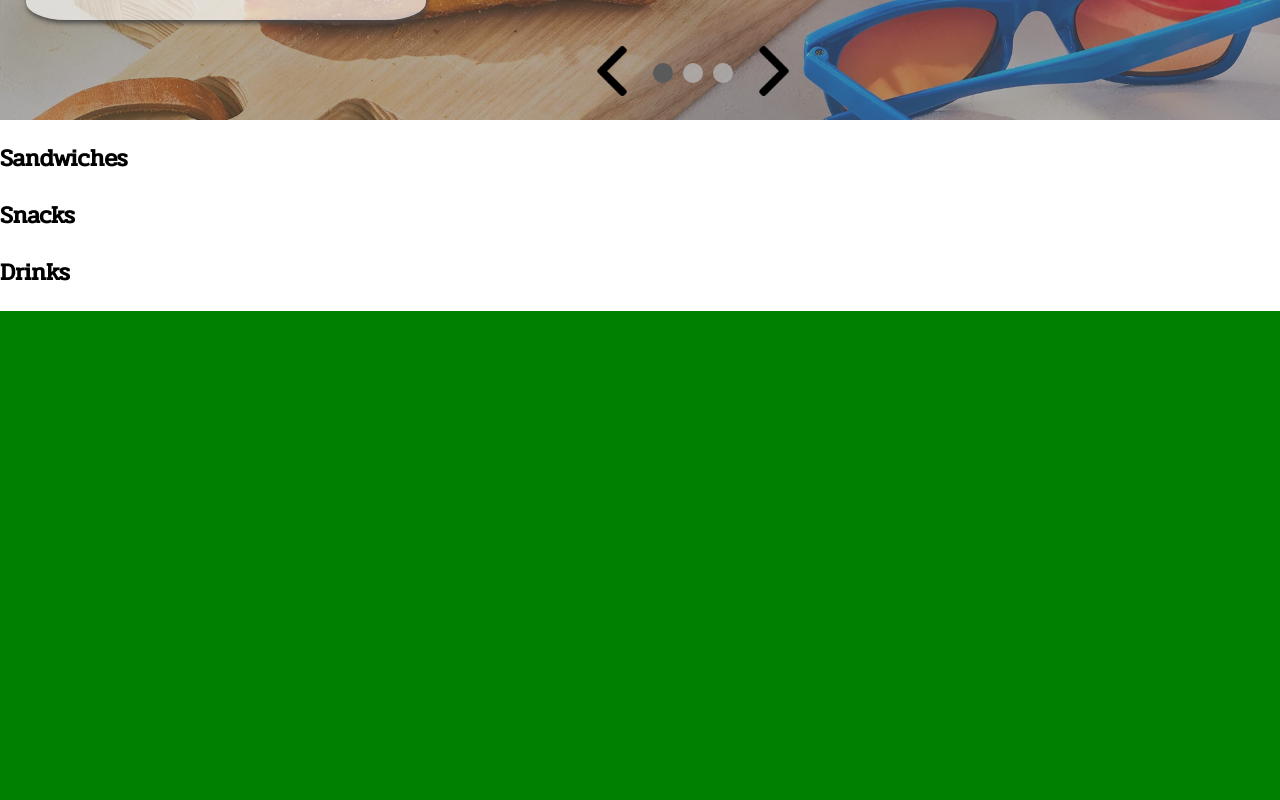
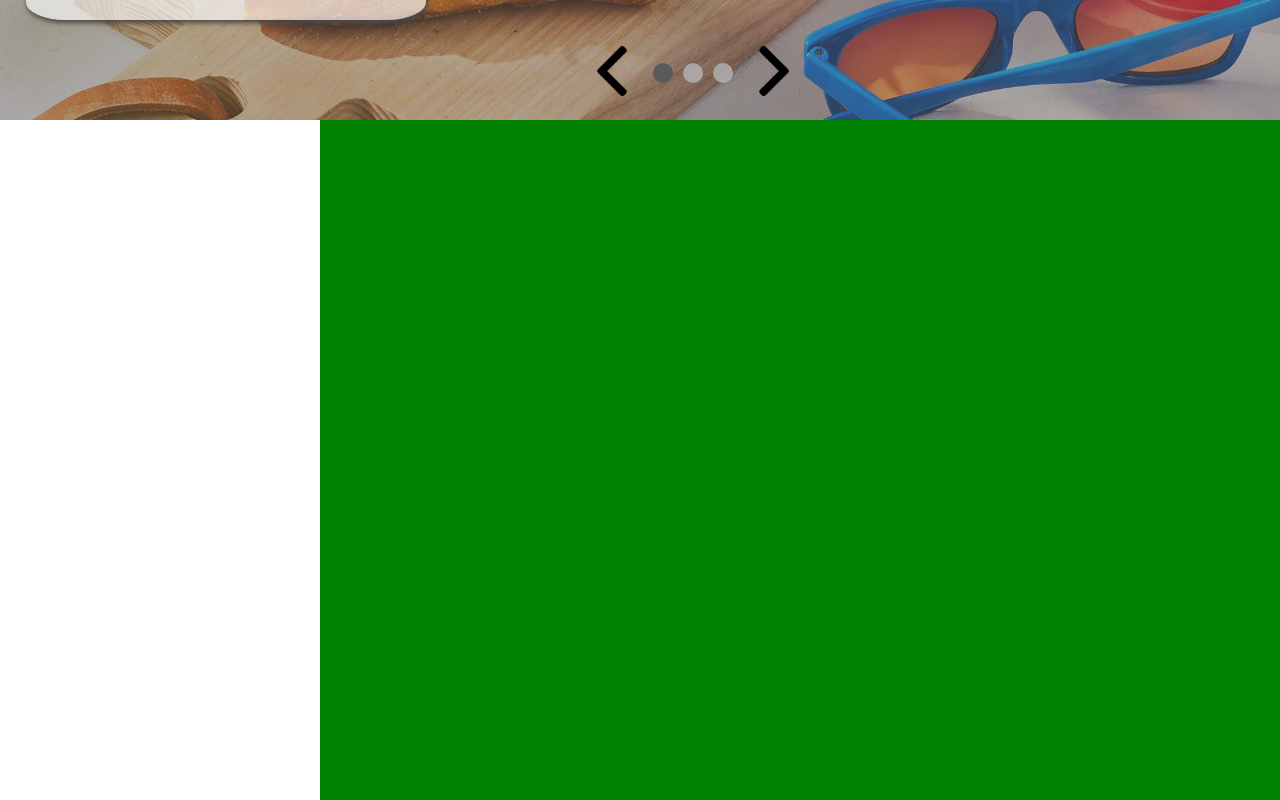
Before and after one commit to lukefowles/Sandoichi, a React (Create React App) app in the folder client-side/: page / in a window 1280 px wide. Shown: the part 680-1480 px from the top of the page. Built offline with nearby package versions, Linux system fonts and the light colour scheme; grey boxes are pictures that could not be loaded.

Commit message:
broken sidebar, about to experiment

```diff
--- a/client-side/src/components/SideBar.js
+++ b/client-side/src/components/SideBar.js
@@ -1,8 +1,9 @@
 import React from 'react';
+import "../styles/productPage.css"
 
 function SideBar() {
   return (
-      <div className='sidebar'>
+      <div className='sidebar' width="25vw">
         <h2>Sandwiches</h2>
         <h2>Snacks</h2>
         <h2>Drinks</h2>
--- a/client-side/src/containers/MainPage.js
+++ b/client-side/src/containers/MainPage.js
@@ -13,7 +13,10 @@ function MainPage() {
       <LandingPage/>
     </section>
     <div className="product-page">
+      <div className="sideBar-area">
         <SideBar/>
+      </div>
+      <div className="product-content">
       <section className="sandwiches areas" id="sandwiches">
       </section>
       <section className="snacks areas" id="snacks">
@@ -21,6 +24,7 @@ function MainPage() {
       <section className="drinks areas" id="drinks">
       </section>
       </div>
+    </div>
     <footer className="footer areas" id="footer">
       </footer>
   </>;
--- a/client-side/src/styles/mainpage.css
+++ b/client-side/src/styles/mainpage.css
@@ -51,10 +51,6 @@ nav {
     align-items: center;
 }
 
-.areas{
-    height: 100vh;
-    width: 100vw;
-}
 
 #sandwiches{
     background-color: green;
--- a/client-side/src/styles/productPage.css
+++ b/client-side/src/styles/productPage.css
@@ -1,2 +1,28 @@
 .product-page{
+    display: grid;
+    direction: rtl;
+    grid-template-areas: "sidebar" "content" "content" "content"
+                         "sidebar" "content" "content" "content"
+                         "sidebar" "content" "content" "content"
+                         "footer" "footer" "footer" "footer"
+
 }
+
+.sideBar-area{
+    grid-area: sidebar;
+    width: 25vw;
+    height: 300vh;
+}
+
+
+.areas{
+    grid-area: content;
+    height: 100vh;
+    width: 75vw;
+}
+
+#footer{
+    width: 100vw;
+    height: 40vh;
+    grid-area: footer;
+}
```
Lines whose indentation alone changed are shown as unchanged.
